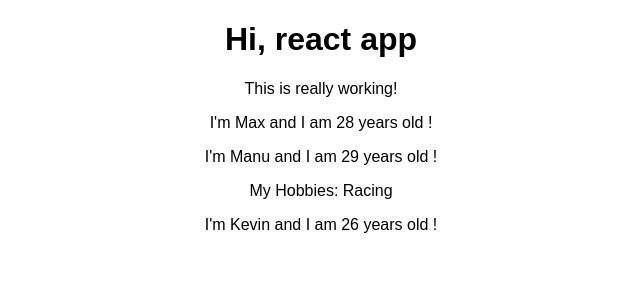
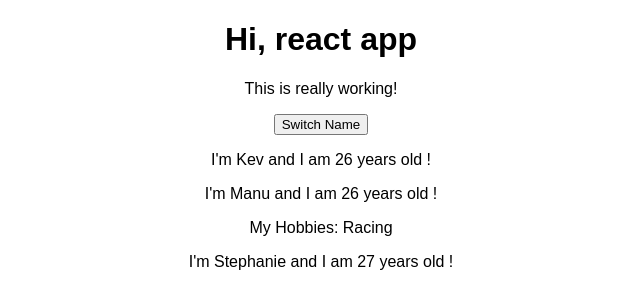
Before and after one commit to 1kevinson/react-complete-guide, a React (Create React App) app in the folder react-complete-guide/: page / in a window 1280 px wide. Shown: the top 308 px of the page, without its empty margins (319-959 px from the left). Built offline with nearby package versions, Linux system fonts and the light colour scheme.

Commit message:
[Base features and syntax](<props>):  Manipulating the state

```diff
--- a/react-complete-guide/src/App.js
+++ b/react-complete-guide/src/App.js
@@ -5,17 +5,46 @@ import "./App.css";
 import Person from "./Person/Person.js";
 
 class App extends Component {
+  state = {
+    persons: [
+      { name: "Kev", age: 26 },
+      { name: "Manu", age: 26 },
+      { name: "Stephanie", age: 27 },
+    ],
+    otherState: "some other value",
+  };
+
+  switchNameHandler = () => {
+    this.setState({
+      persons: [
+        { name: "Kevin", age: 26 },
+        { name: "Manu", age: 26 },
+        { name: "Stephanie", age: 24 },
+      ],
+    });
+  };
+
   render() {
     // Javascript Code
     return (
       <div className="App">
         <h1> Hi, react app</h1>
         <p>This is really working!</p>
-        <Person name="Max" age="28" />
-        <Person name="Manu" age="29">
+        <button onClick={this.switchNameHandler}>Switch Name</button>
+        <Person
+          name={this.state.persons[0].name}
+          age={this.state.persons[0].age}
+        />
+        <Person
+          name={this.state.persons[1].name}
+          age={this.state.persons[1].age}
+        >
           My Hobbies: Racing
         </Person>
-        <Person name="Kevin" age="26" />
+        <Person
+          name={this.state.persons[2].name}
+          age={this.state.persons[2].age}
+        />
       </div>
     );
 
```
